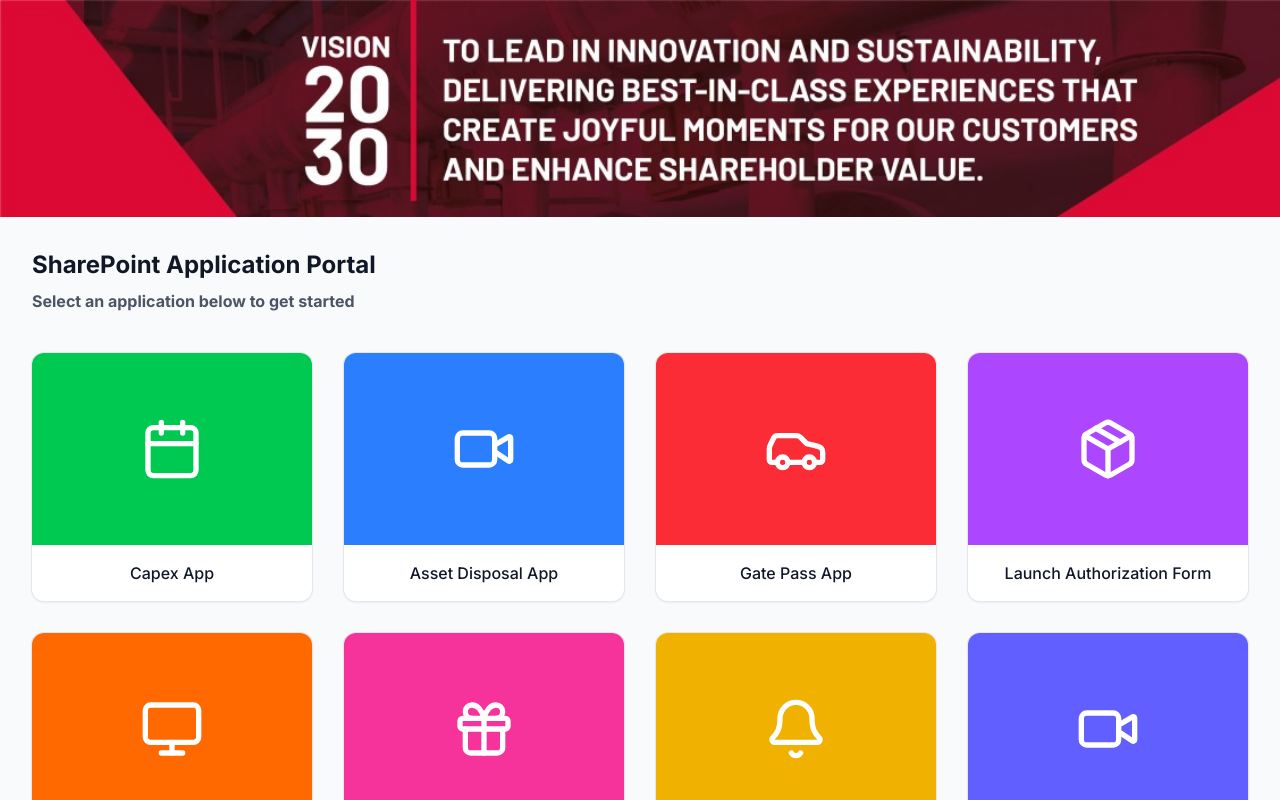
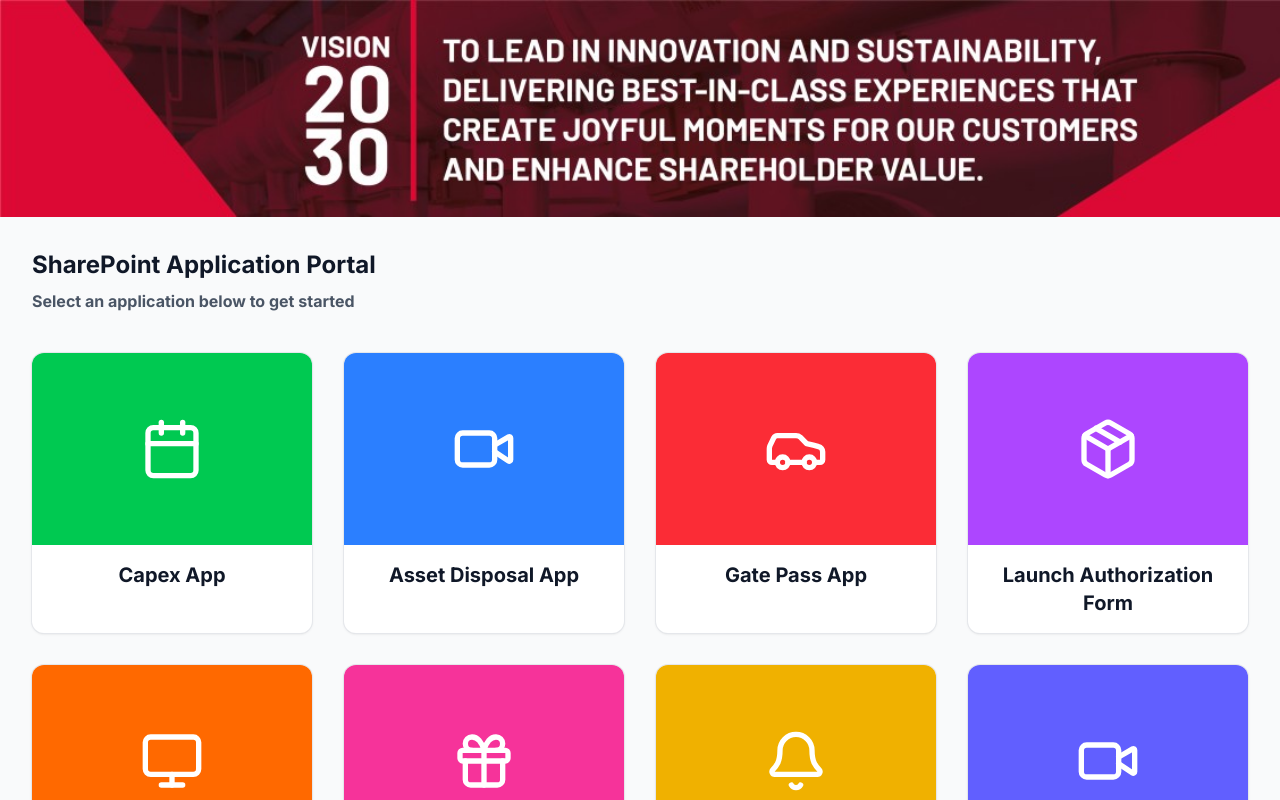
Before and after one commit to hasan912/hilal-web-page, a Next.js app: page / in a window 1280 px wide. Shown: the top 800 px of the page. Built offline with nearby package versions, Linux system fonts and the light colour scheme.

Commit message:
Update page.tsx

```diff
--- a/src/app/page.tsx
+++ b/src/app/page.tsx
@@ -184,7 +184,7 @@ function AppCard({ title, href, icon: Icon, bgColor, iconColor }: AppCard) {
           <Icon className={`h-16 w-16 ${iconColor}`} />
         </div>
         <div className="p-4">
-          <h3 className="font-medium text-gray-900 group-hover:text-gray-700 transition-colors duration-200 text-center">
+          <h3 className="font-bold text-xl text-gray-900 group-hover:text-gray-700 transition-colors duration-200 text-center">
             {title}
           </h3>
         </div>
```
